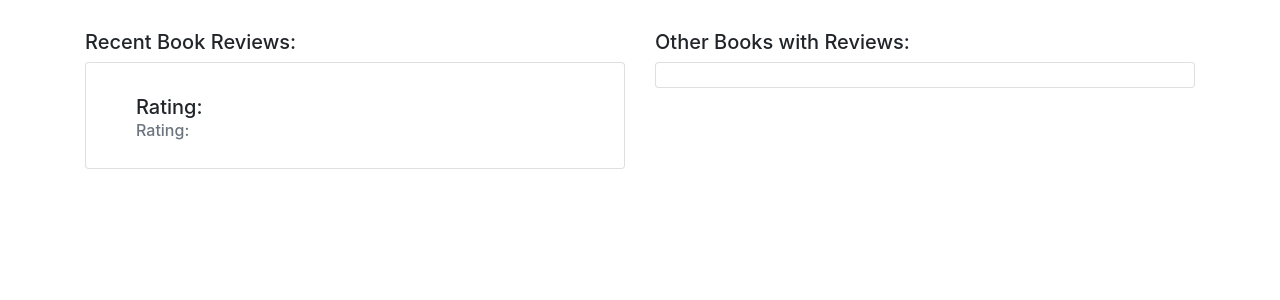
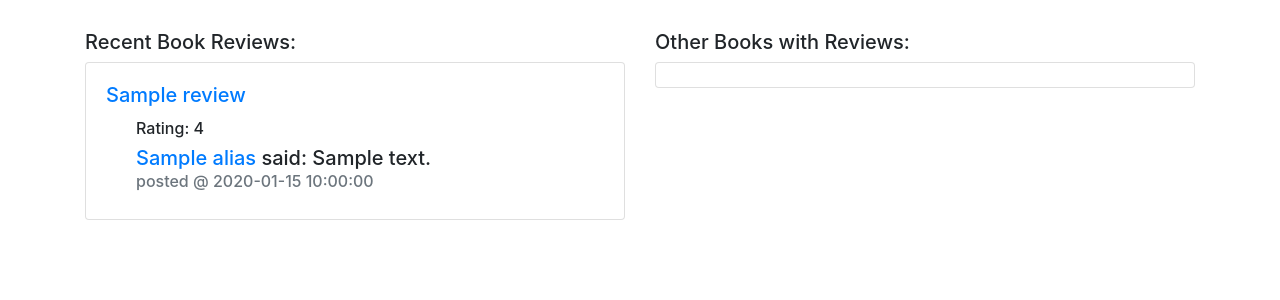
Before and after one commit to kellikells/Book-Reviews, a Flask app: template templates/books.html in a window 1280 px wide. Shown: the part 56-356 px from the top of the page. Run offline with Flask 2, Linux system fonts and the light colour scheme; the visitor is signed in with stand-in values (Sample User, id 1); tables that the repository leaves empty hold one stand-in row (values such as "Sample post"); the template is opened without the code that fills it: most values are stand-ins (such as "Sample title", 1, 10 or a date in 2020); some libraries are stand-ins or nearby versions.

Commit message:
books.html displays 3 most recent reviews with additional info from all tables

```diff
--- a/server.py
+++ b/server.py
@@ -115,7 +115,7 @@
             session['user_alias'] = result[0]['alias']
 
             print(session)
-            return redirect('/getReviews')
+            return redirect('/booksPage')
 
         # if username & password don't match
         # --------------------------------------
@@ -123,15 +123,7 @@
             flash("You could not be logged in", 'login')
             return redirect("/")
 
-# =====================================================
-#                 get book reviews
-# =====================================================
-@app.route('/getReviews', methods=['GET'])
-def getReviews():
-    user_id= session['user_id']
 
-
-    return render_template('books.html', user_id = user_id)
 
 # ====================================================
 #               /addPage: add.html
@@ -155,20 +147,19 @@
     if len(request.form['title'])<1:
         flash("title cannot be empty", 'title')
 
-    if len(request.form['new-author']) <1 and request.form['old-author'] == 0:
-        flash("author must be selected or entered", 'author')
+    # if len(request.form['new-author']) <1 and request.form['old-author'] == 0:
+    #     flash("author must be selected or entered", 'author')
 
     if len(request.form['content'])<1:
         flash("review content cannot be empty", 'review')
 
-    if request.form['rating'] == 0:
-        flash("select a rating", 'rating')
+    # if request.form['rating'] == 0:
+    #     flash("select a rating", 'rating')
 
     # initiate any flash messages
     # --------------------------------------
     if '_flashes' in session.keys():
         return redirect("/addPage")
-
 
 
 
@@ -219,25 +210,6 @@
 
 
     return redirect('/addPage')
-    # mysql = connectToMySQL('booksdb')
-    # query = "INSERT INTO books (author_id created_at, updated_at, user_id) VALUES (%(message)s, NOW(), NOW(), %(user_id)s);"
-    # data = {
-    #     'message': request.form['PostMessage'],
-    #     'user_id': user_id
-    # }
-    # sendMessage = mysql.query_db(query, data)
-    # print("SEND MESSAGE:==================", sendMessage)
-
-    # return render_template('TheWall.html', sendMessage = sendMessage, user_id = user_id)
-
-
-
-
-
-
-# ====================================================
-#
-# ====================================================
 
 
 # ====================================================
@@ -247,7 +219,20 @@
 def booksPage():
     user_id= session['user_id']
 
-    return render_template('books.html')
+    mysql = connectToMySQL('booksdb')
+    query = "SELECT * FROM reviews LEFT JOIN users ON reviews.user_id= users.id JOIN books ON reviews.book_id = books.id JOIN authors ON books.author_id= authors.id ORDER BY reviews.id DESC LIMIT 3;"
+    results= mysql.query_db(query)
+
+    print("------------------------------")
+    print(results)
+
+
+    return render_template('books.html', results = results)
+
+
+# ====================================================
+#
+# ====================================================
 
 
 
--- a/templates/add.html
+++ b/templates/add.html
@@ -68,8 +68,6 @@
 
             {% block body %}{% endblock %}
         </div>
-
-
 
 
         <div class="row">
--- a/templates/books.html
+++ b/templates/books.html
@@ -38,6 +38,7 @@
 
             <!-- =================== LOGOUT ROUTE ===================== -->
             <form action="/logout" method="post" class="form-inline justify-content-end">
+
                 <button class="btn" type="submit" style="color: white;">log out</button>
             </form>
 
@@ -56,16 +57,17 @@
                 <!-- LOOP FOR LAST 3 REVIEWS -->
 
 
+                {% for review in results %}
                 <div class="row">
                     <div class="col">
                         <div class="card">
                             <div class="card-body">
+                                <input type="hidden" name="userID" value="{{ review.users_id }}">
 
                                 <!-- book title: link to book's page -->
                                 <h5 class="card-title">
                                     <a href="#" class="card-link">
-
-
+                                        {{ review.title }}
                                     </a>
                                 </h5>
 
@@ -73,33 +75,30 @@
                                     <div class="col" style="margin-left: 30px;">
 
                                         <!-- rating -->
-                                        <h5 class="card-text">
-                                            Rating:
+                                        <h6 class="card-text">
+                                            Rating: {{ review.rating }}
 
-                                        </h5>
+                                        </h6>
 
                                         <!-- most recent comment: username is a link -->
                                         <h5 class="card-text">
-                                            <a href="#" class="card-link">
+                                            <a href="#" class="card-link">    {{ review.alias }}   </a> said: {{ review.content }}
 
-
-                                            </a>
                                         </h5>
 
                                         <!-- comment's timestamp  -->
                                         <h6 class="card-subtitle mb-2 text-muted">
-                                            Rating:
+                                            posted @ {{ review.updated_at }}
 
                                         </h6>
                                     </div>
                                 </div>
 
-
                             </div>
                         </div>
                     </div>
                 </div>
-
+                {% endfor %}
 
             </div>
 
```
